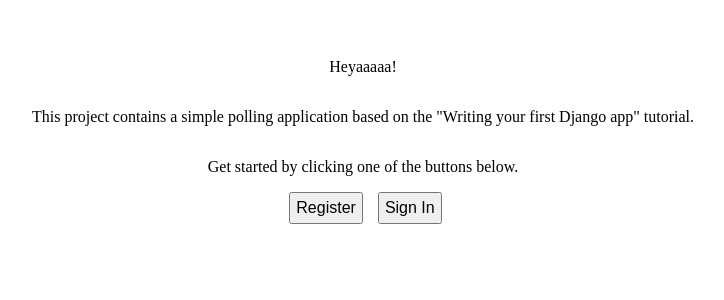
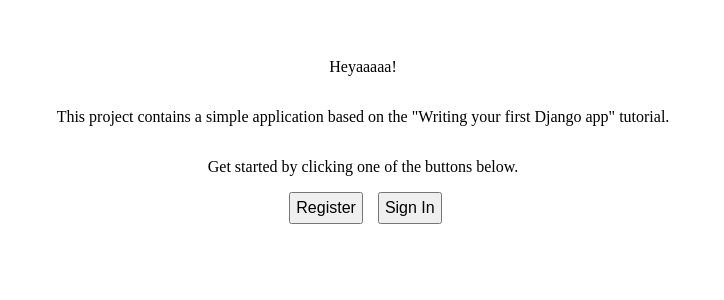
Before and after one commit to ileskaa/csb-project-1, a Django app: page / in a window 1280 px wide. Shown: the part 125-425 px from the top of the page, without its empty margins (277-1001 px from the left). Run offline with Django 5.2, Linux system fonts and the light colour scheme.

Commit message:
Update landing page's welcome message

```diff
--- a/csbproject1/templates/auth.html
+++ b/csbproject1/templates/auth.html
@@ -3,7 +3,7 @@
 {% block body %}
   <p>Heyaaaaa!</p>
   <p>
-    This project contains a simple polling application based on the
+    This project contains a simple application based on the
     "Writing your first Django app" tutorial.
   </p>
   <p>Get started by clicking one of the buttons below.</p>
```
